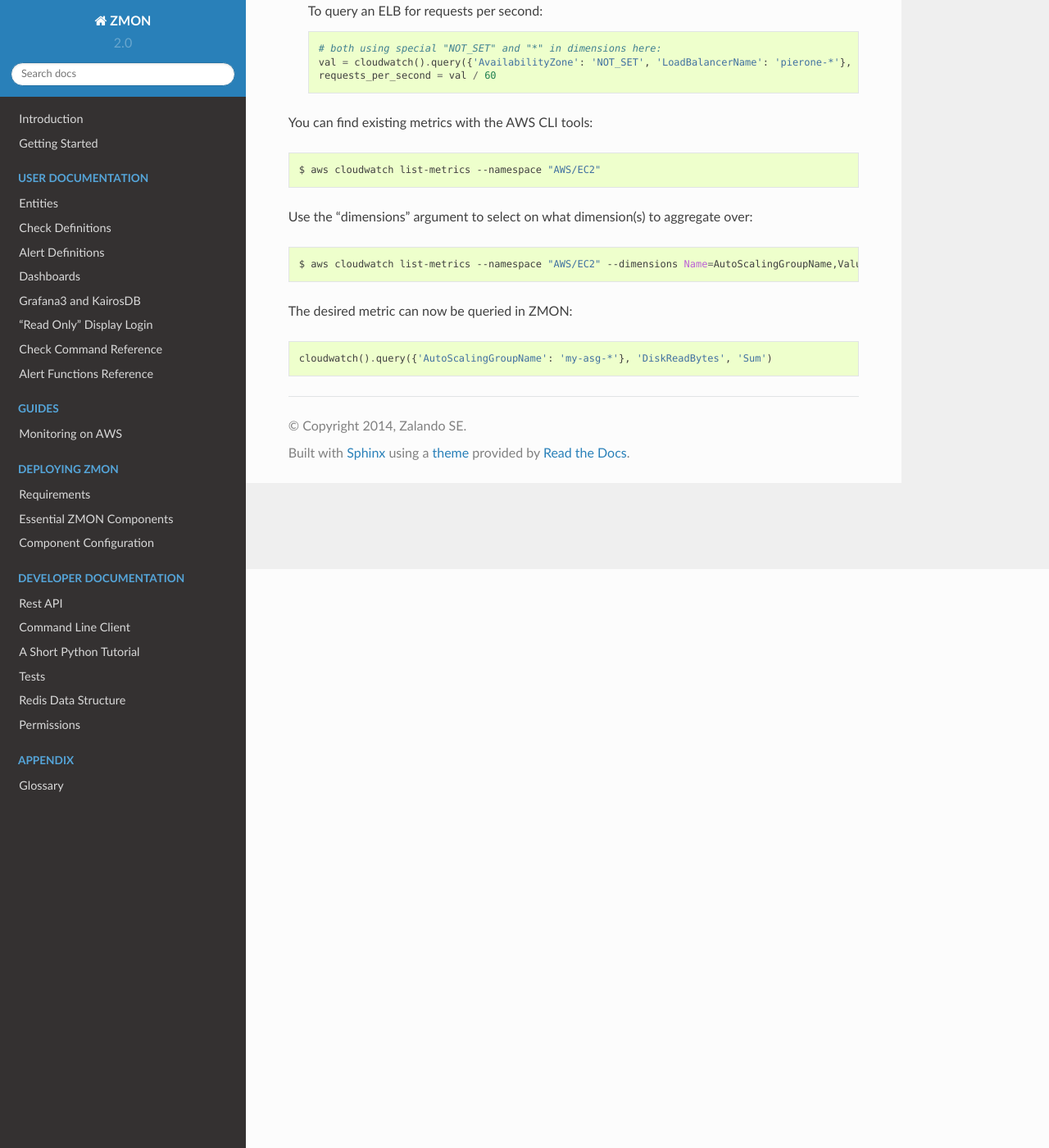
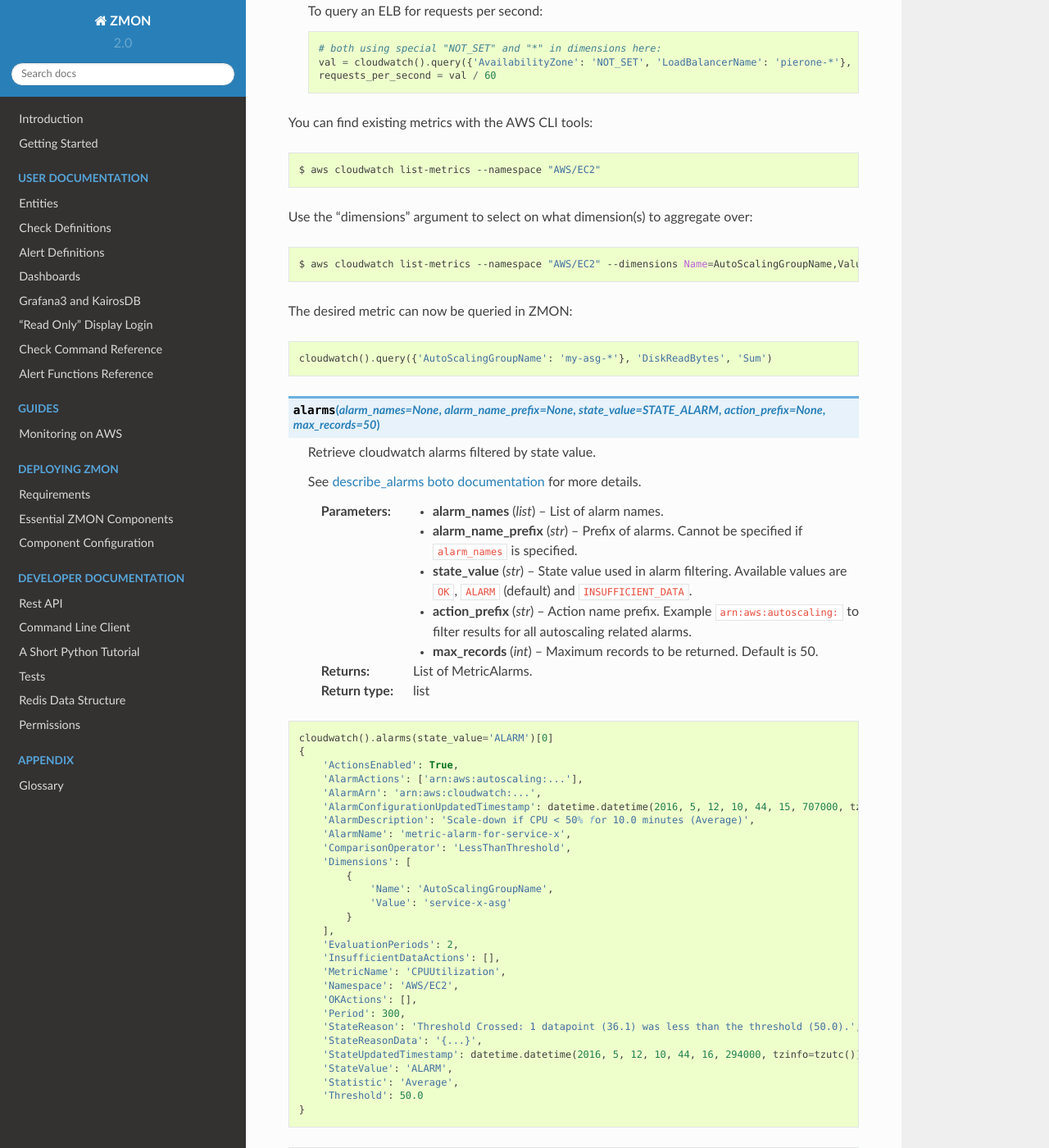
Before and after one commit to zalando-zmon/zmon-docs, a Sphinx documentation site: the page built from docs/user/check-ref/cloudwatch_wrapper.rst, in a window 1280 px wide and 1400 px high, scrolled down 706 px. Shown: the whole window at 82% size. Built offline with Sphinx 7.4.7 and the Read the Docs theme 2.0.0, drawn with Linux system fonts in a browser that asks for light colours.

Commit message:
Add cloudwatch alarms docs (#34)
* Add cloudwatch alarms docs

```diff
--- a/docs/user/check-ref/cloudwatch_wrapper.rst
+++ b/docs/user/check-ref/cloudwatch_wrapper.rst
@@ -51,5 +51,63 @@ The desired metric can now be queried in ZMON:
     cloudwatch().query({'AutoScalingGroupName': 'my-asg-*'}, 'DiskReadBytes', 'Sum')
 
 
+.. _list_metrics boto documentation: http://boto.readthedocs.org/en/latest/ref/cloudwatch.html#boto.ec2.cloudwatch.CloudWatchConnection.list_metrics
 
-.. _list_metrics boto documentation: http://boto.readthedocs.org/en/latest/ref/cloudwatch.html#boto.ec2.cloudwatch.CloudWatchConnection.list_metrics
+
+.. py:method:: alarms(alarm_names=None, alarm_name_prefix=None, state_value=STATE_ALARM, action_prefix=None, max_records=50)
+
+    Retrieve cloudwatch alarms filtered by state value.
+
+    See `describe_alarms boto documentation`_ for more details.
+
+    :param alarm_names: List of alarm names.
+    :type alarm_names: list
+
+    :param alarm_name_prefix: Prefix of alarms. Cannot be specified if ``alarm_names`` is specified.
+    :type alarm_name_prefix: str
+
+    :param state_value: State value used in alarm filtering. Available values are ``OK``, ``ALARM`` (default) and ``INSUFFICIENT_DATA``.
+    :type state_value: str
+
+    :param action_prefix: Action name prefix. Example ``arn:aws:autoscaling:`` to filter results for all autoscaling related alarms.
+    :type action_prefix: str
+
+    :param max_records: Maximum records to be returned. Default is 50.
+    :type max_records: int
+
+    :return: List of MetricAlarms.
+    :rtype: list
+
+
+.. _describe_alarms boto documentation: http://boto3.readthedocs.io/en/latest/reference/services/cloudwatch.html#CloudWatch.Client.describe_alarms
+
+.. code-block:: python
+
+    cloudwatch().alarms(state_value='ALARM')[0]
+    {
+        'ActionsEnabled': True,
+        'AlarmActions': ['arn:aws:autoscaling:...'],
+        'AlarmArn': 'arn:aws:cloudwatch:...',
+        'AlarmConfigurationUpdatedTimestamp': datetime.datetime(2016, 5, 12, 10, 44, 15, 707000, tzinfo=tzutc()),
+        'AlarmDescription': 'Scale-down if CPU < 50% for 10.0 minutes (Average)',
+        'AlarmName': 'metric-alarm-for-service-x',
+        'ComparisonOperator': 'LessThanThreshold',
+        'Dimensions': [
+            {
+                'Name': 'AutoScalingGroupName',
+                'Value': 'service-x-asg'
+            }
+        ],
+        'EvaluationPeriods': 2,
+        'InsufficientDataActions': [],
+        'MetricName': 'CPUUtilization',
+        'Namespace': 'AWS/EC2',
+        'OKActions': [],
+        'Period': 300,
+        'StateReason': 'Threshold Crossed: 1 datapoint (36.1) was less than the threshold (50.0).',
+        'StateReasonData': '{...}',
+        'StateUpdatedTimestamp': datetime.datetime(2016, 5, 12, 10, 44, 16, 294000, tzinfo=tzutc()),
+        'StateValue': 'ALARM',
+        'Statistic': 'Average',
+        'Threshold': 50.0
+    }
```
